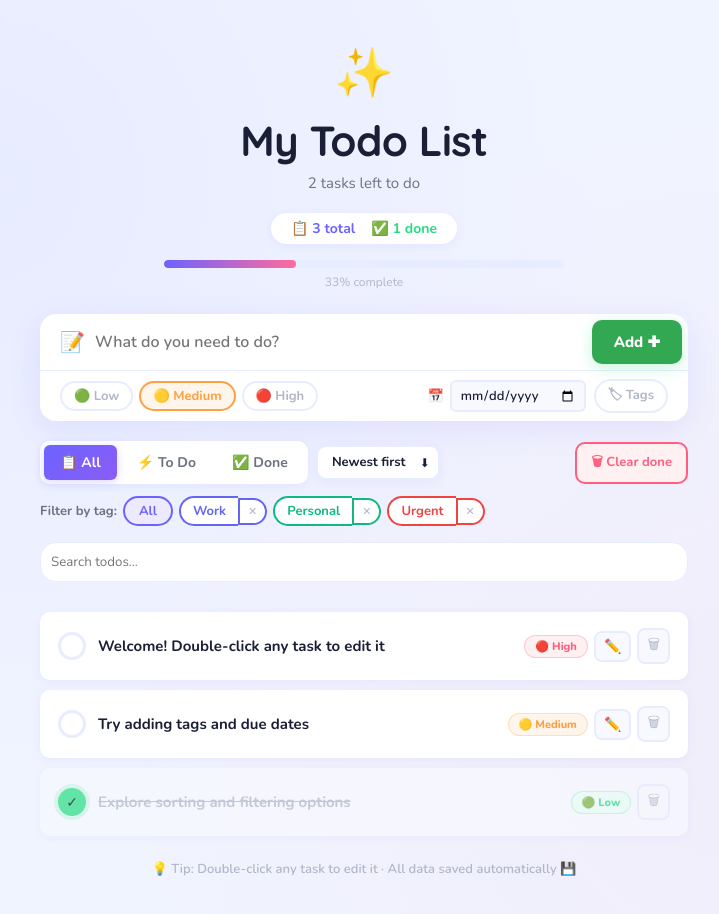
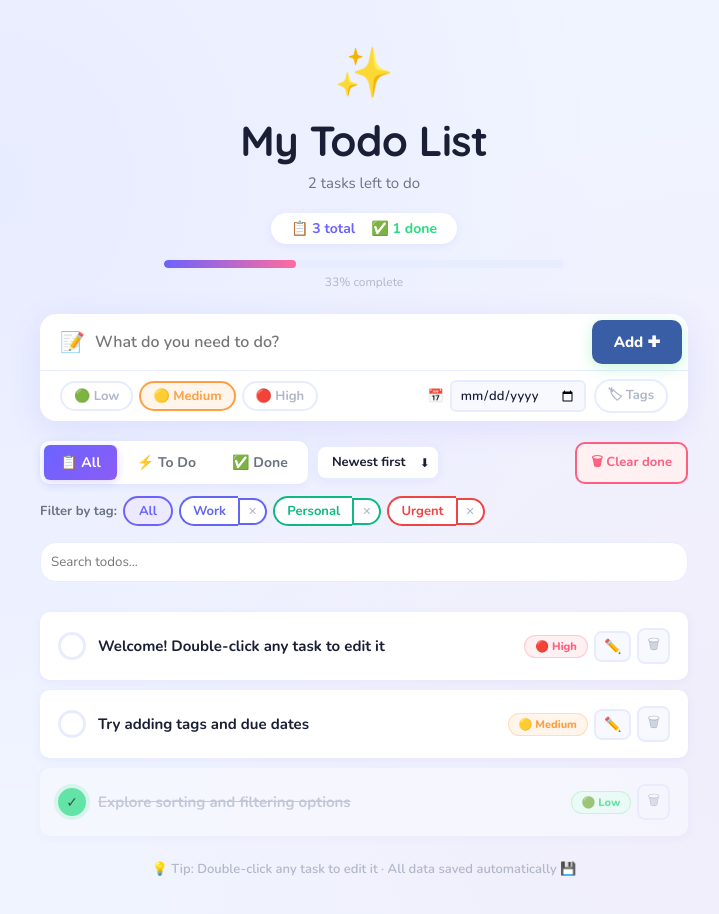
Before and after one commit to Gouthamipoojary/To-Do, a React (Vite) app: page / in a window 1280 px wide. Shown: the top 914 px of the page, without its empty margins (276-995 px from the left). Built offline with nearby package versions, Linux system fonts and the light colour scheme.

Commit message:
feat: update src/components/AddTodo.tsx for "change the color of Add button to #3A5EA6. Keep functionality intact"

```diff
--- a/src/components/AddTodo.tsx
+++ b/src/components/AddTodo.tsx
@@ -71,7 +71,7 @@ export function AddTodo({ tags, onAdd, onAddTag }: AddTodoProps) {
         <button
           onClick={handleSubmit}
           style={{
-            background: "#32A852",
+            background: "#3A5EA6",
             border: "none",
             borderRadius: "var(--radius-sm)",
             color: "#fff",
```
